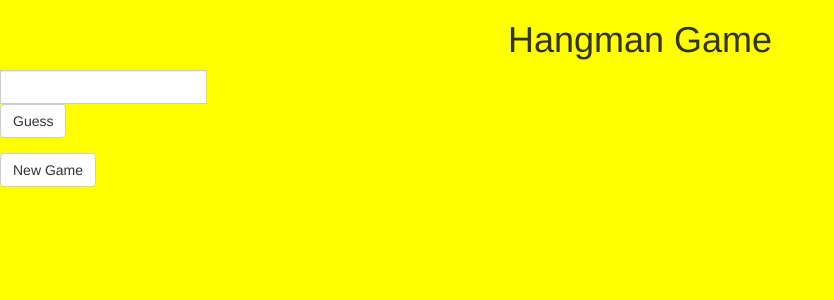
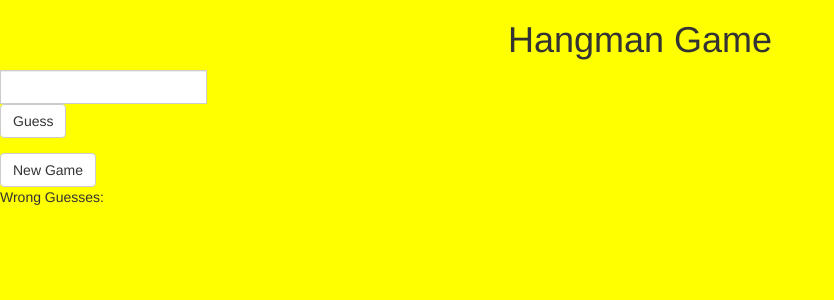
Before and after one commit to uzeuze/hangman_game_tutorial, a React app: page / in a window 1280 px wide. Shown: the top 300 px of the page, without its empty margins (0-834 px from the left). Built offline with nearby package versions, Linux system fonts and the light colour scheme.

Commit message:
Add wrong guesses

```diff
--- a/src/components/App.js
+++ b/src/components/App.js
@@ -35,7 +35,7 @@ class App extends Component {
   handleGuess(input) {
     let NewGuesses = this.state.guesses;
     input.split("").forEach((guess) => {
-      if(NewGuesses.indexOf(guess) === -1) {
+      if(guess !== " " && NewGuesses.indexOf(guess) === -1) {
         NewGuesses.push(guess);
       }
     });
@@ -43,12 +43,20 @@ class App extends Component {
   }
 
   render() {
+    let word = this.state.word;
+    let guesses = this.state.guesses;
+    let wrongGuesses = guesses.map((letter) => {
+      if(word.indexOf(letter) === -1) {
+        return letter;
+      }
+    });
     return (
       <div>
         <h1 className="text-center">Hangman Game</h1>
         <WordToGuess word={this.state.word} guesses={this.state.guesses}/>
         <GuessForm handleGuess={this.handleGuess.bind(this)}/>
         <NewGameButton newGame={this.newGame.bind(this)}/>
+        <p>Wrong Guesses: {wrongGuesses}</p>
       </div>
     );
   }
```
